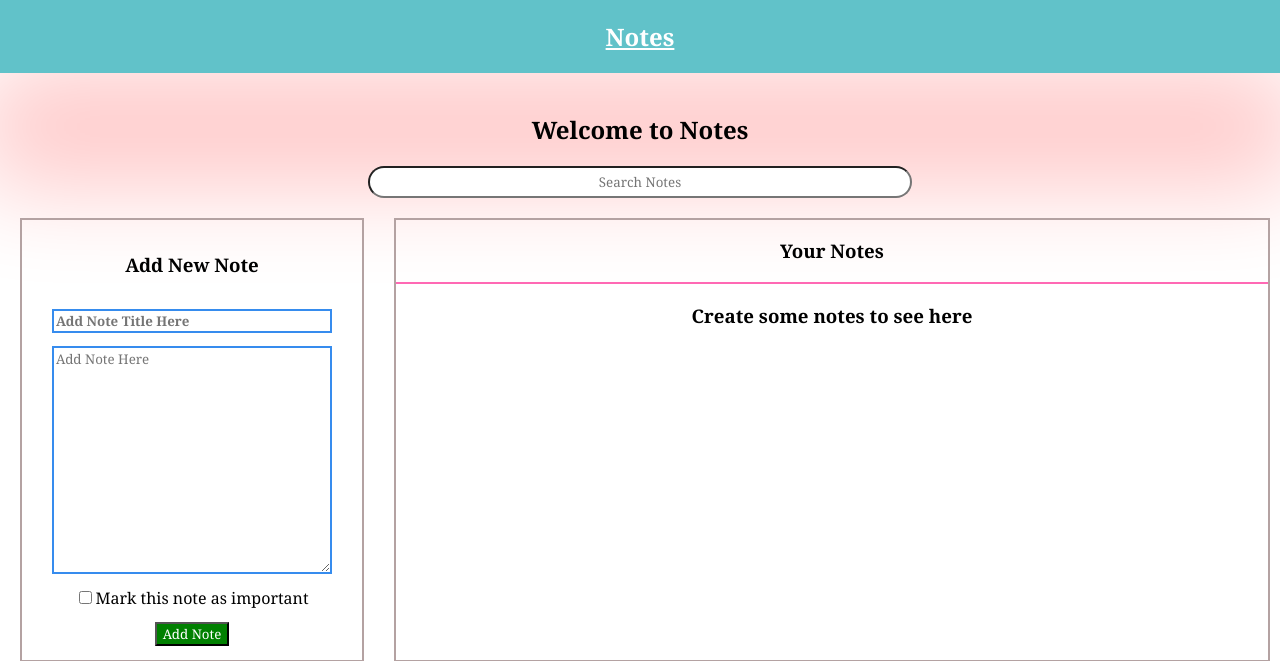
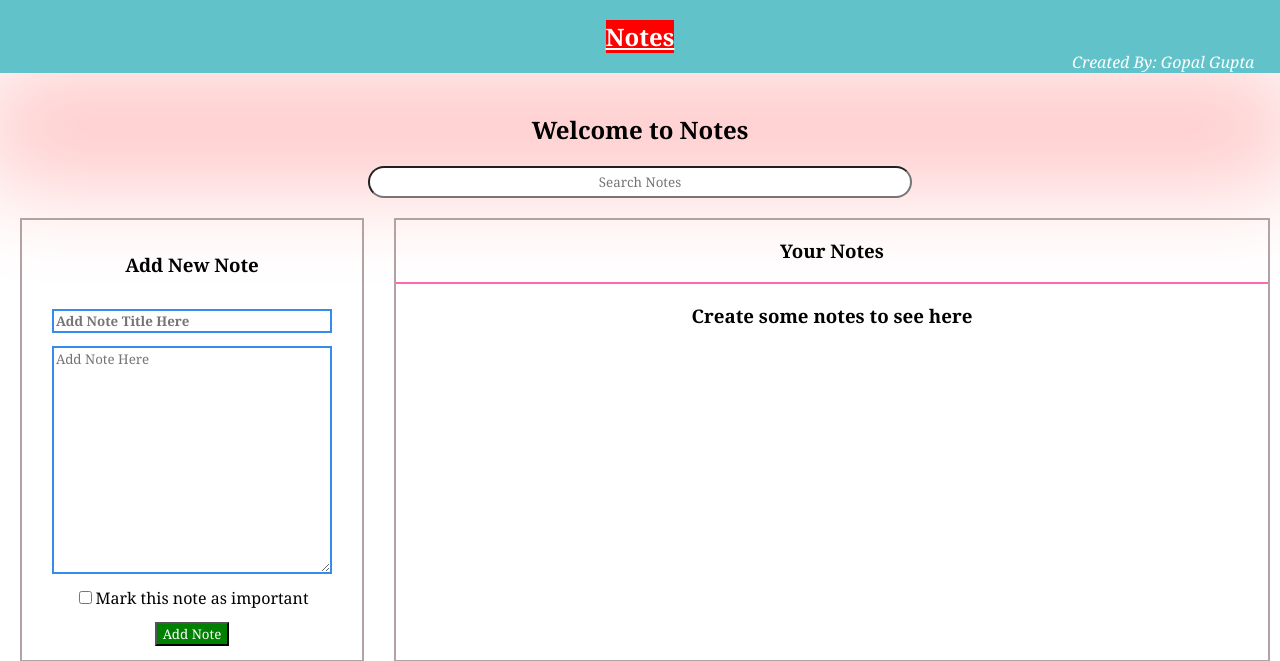
Before and after one commit to gopalgupta7799/awesome-notes, a PHP site: page / in a window 1280 px wide. Shown: the top 661 px of the page. Run offline with PHP 8.4, Linux system fonts and the light colour scheme.

Commit message:
Added Created By: Gopal Gupta

```diff
--- a/index.css
+++ b/index.css
@@ -15,6 +15,15 @@ nav{
     justify-content: center;
     text-decoration: underline;
     box-shadow: 0px 90px 100px 20px rgba(255, 0, 0, 0.233);
+}
+nav h1{
+    background-color: red;
+}
+nav em{
+    align-self: flex-end;
+    position: fixed;
+    margin-right: -96%;
+    transform: translate(-50%);
 }
 .welcome{
     display: flex;
--- a/index.html
+++ b/index.html
@@ -12,6 +12,7 @@
     <body>
         <nav>
             <h1>Notes</h1>
+            <em>Created By: Gopal Gupta</em>
         </nav>
         <div class="welcome">
             <h2>Welcome to Notes</h2>
```
Lines whose indentation alone changed are shown as unchanged.
